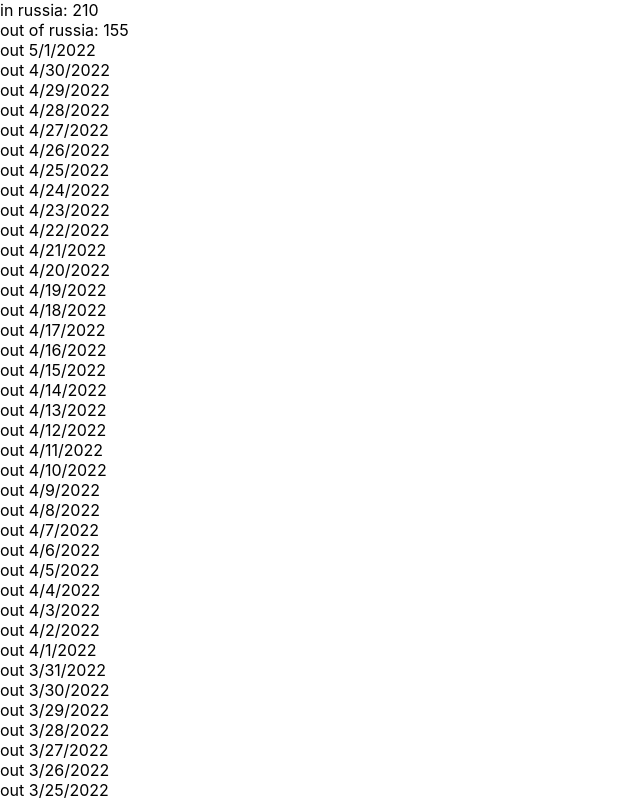
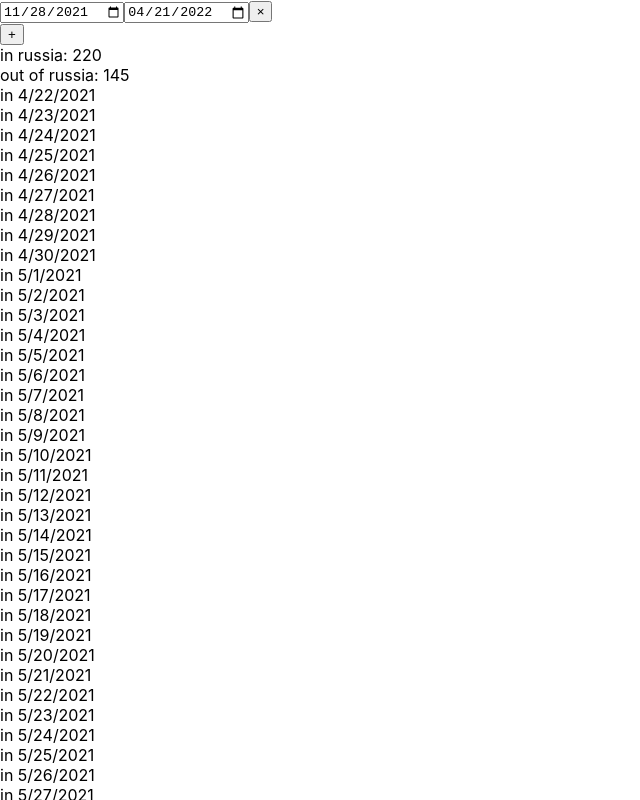
Before and after one commit to maxmaxme/tax_residency_calculator, a React app: page / in a window 1280 px wide. Shown: the top 800 px of the page, without its empty margins (0-640 px from the left). Built offline with nearby package versions, Linux system fonts and the light colour scheme.

Commit message:
dates input

```diff
--- a/src/components/App/index.tsx
+++ b/src/components/App/index.tsx
@@ -1,50 +1,44 @@
 import React from 'react';
+import { DatesInput } from '../DatesInput';
+import { Interval } from '../../types/interval';
 
-const datesNotInRussia: [string, string][] = [
-  ['2021-11-28', '2022-05-01'],
-];
+const mSecondsInDay = 24 * 60 * 60 * 1000;
 
-const intervalsToTimestamps = (intervals: [string, string][]): [number, number][] => {
-  return intervals.map(([start, end]) => {
-    const startDate = new Date(start);
-    const endDate = end.length ? new Date(end) : new Date();
-    return [
-      startDate.getTime(),
-      endDate.getTime(),
-    ];
-  });
-};
-
-const isTimeInIntervals = (time: number, intervals: [number, number][]): boolean => {
+const isTimeInIntervals = (time: number, intervals: Interval[]): boolean => {
   return intervals.some(([start, end]) => time >= start && time <= end);
 };
 
-export const App = () => {
-  const intervalsNotInRussia = intervalsToTimestamps(datesNotInRussia);
-  const maxEndDate = intervalsNotInRussia.reduce((max, [_, end]) => Math.max(max, end), 0);
+const calcDays = (intervals: Interval[]) => {
+  let yearEnd = new Date();
+  const maxEndDate = intervals.reduce((max, [_, end]) => Math.max(max, end), 0);
+  if (yearEnd.getTime() < maxEndDate) {
+    yearEnd = new Date(maxEndDate);
+  }
+  yearEnd.setHours(0, 0, 0, 0);
+  const yearEndTimestamp = yearEnd.getTime();
 
-  let today = new Date();
-  if (today.getTime() < maxEndDate) {
-    today = new Date(maxEndDate);
-  }
-  today.setHours(0, 0, 0, 0);
-  const minus12months = new Date(today.getFullYear(), today.getMonth() - 12, today.getDate() + 1);
-
-  const todayTimestamp = today.getTime();
-  const minus12monthsTimestamp = minus12months.getTime();
-  console.log(todayTimestamp);
-  console.log(minus12monthsTimestamp);
-
-  const secondsInDay = 24 * 60 * 60 * 1000;
+  const yearStart = new Date(yearEnd.getFullYear(), yearEnd.getMonth() - 12, yearEnd.getDate() + 1);
+  const yearStartTimestamp = yearStart.getTime();
 
   const rows = [];
-  for (let time = todayTimestamp; time >= minus12monthsTimestamp; time -= secondsInDay) {
-    const inRussia = !isTimeInIntervals(time, intervalsNotInRussia);
+  for (let time = yearStartTimestamp; time <= yearEndTimestamp; time += mSecondsInDay) {
+    const inRussia = !isTimeInIntervals(time, intervals);
     rows.push({ inRussia, time });
   }
 
-  console.log(rows);
+  return rows;
+};
+
+export const App = () => {
+  const today = new Date();
+  const todayTimestamp = today.getTime();
+
+  const [intervalsNotInRussia, setIntervalsNotInRussia] = React.useState<Interval[]>([[1638057600000, todayTimestamp]]);
+
+  const rows = calcDays(intervalsNotInRussia);
+
   return (<>
+    <DatesInput intervals={intervalsNotInRussia} setIntervals={setIntervalsNotInRussia} />
     <div>in russia: {rows.filter(({ inRussia }) => inRussia).length}</div>
     <div>out of russia: {rows.filter(({ inRussia }) => !inRussia).length}</div>
 
--- /dev/null
+++ b/src/components/DatesInput/index.tsx
@@ -0,0 +1,82 @@
+import React from 'react';
+import { Interval } from '../../types/interval';
+
+type Props = {
+  intervals: Interval[],
+  setIntervals(intervals: Interval[]): void,
+}
+
+type IntervalInputProps = {
+  start?: Date,
+  end?: Date,
+  onChange(start?: Date, end?: Date): void,
+  removeInterval(): void,
+}
+
+const IntervalInput = ({
+  start,
+  end,
+  onChange,
+  removeInterval,
+}: IntervalInputProps) => {
+  const toInput = (date?: Date) => {
+    if (!date) return '';
+
+    return date.getFullYear().toString().padStart(4, '0') +
+      '-' +
+      (date.getMonth() + 1).toString().padStart(2, '0') +
+      '-' +
+      date.getDate().toString().padStart(2, '0');
+  };
+
+  const onStartChange = (e: React.ChangeEvent<HTMLInputElement>) => {
+    const start = new Date(e.target.value);
+    onChange(start, end);
+  };
+
+  const onEndChange = (e: React.ChangeEvent<HTMLInputElement>) => {
+    const end = new Date(e.target.value);
+    onChange(start, end);
+  };
+
+  return (
+    <div>
+      <input type="date" value={toInput(start)} onChange={onStartChange} />
+      <input type="date" value={toInput(end)} onChange={onEndChange} />
+      <button onClick={removeInterval}>×</button>
+    </div>
+  );
+};
+export const DatesInput = ({
+  intervals,
+  setIntervals,
+}: Props) => {
+  const todayTimestamp = new Date().getTime();
+
+  const onChange = (index: number) => (start?: Date, end?: Date) => {
+    const newIntervals = [...intervals];
+    if (!start) return;
+    newIntervals[index] = [start?.getTime(), end?.getTime() || todayTimestamp];
+    setIntervals(newIntervals);
+  };
+
+  const removeInterval = (index: number) => () => {
+    const newIntervals = [...intervals];
+    newIntervals.splice(index, 1);
+    setIntervals(newIntervals);
+  };
+  return (<>
+    {intervals.map(([start, end], index) => {
+      return (
+        <IntervalInput
+          key={index}
+          start={new Date(start)}
+          end={new Date(end)}
+          onChange={onChange(index)}
+          removeInterval={removeInterval(index)}
+        />
+      );
+    })}
+    <button onClick={() => setIntervals([...intervals, [todayTimestamp, todayTimestamp]])}>+</button>
+  </>);
+};
--- /dev/null
+++ b/src/types/interval.ts
@@ -0,0 +1 @@
+export type Interval = [number, number];
```
